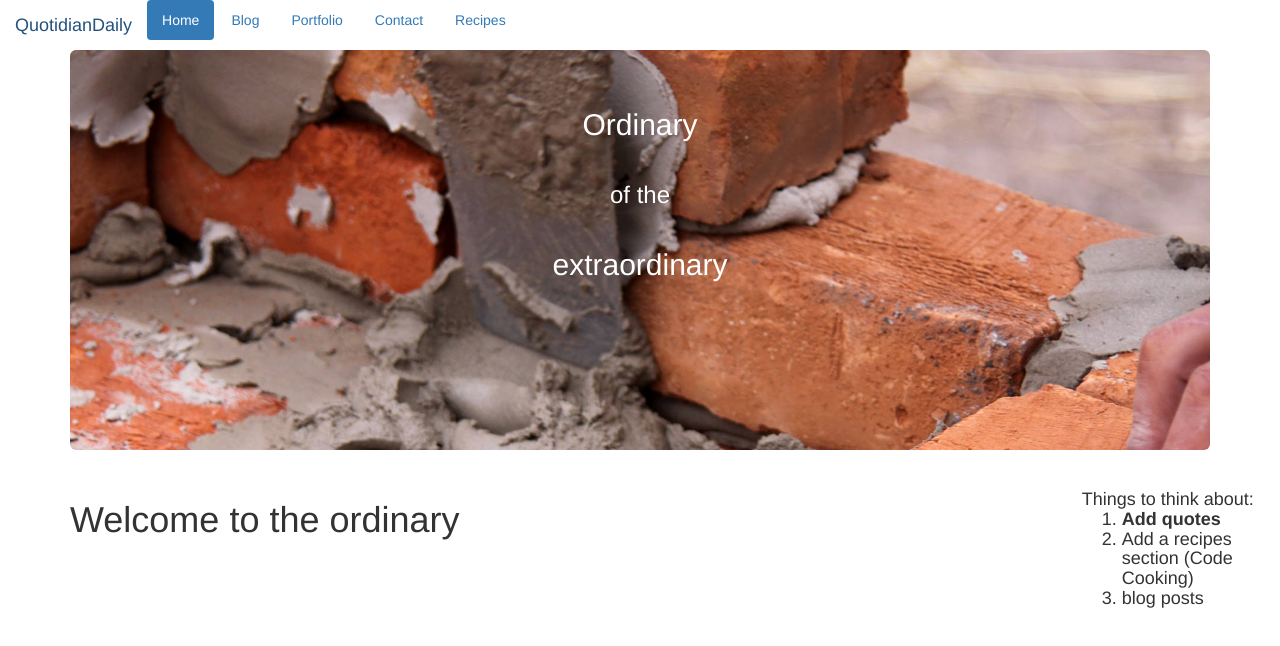
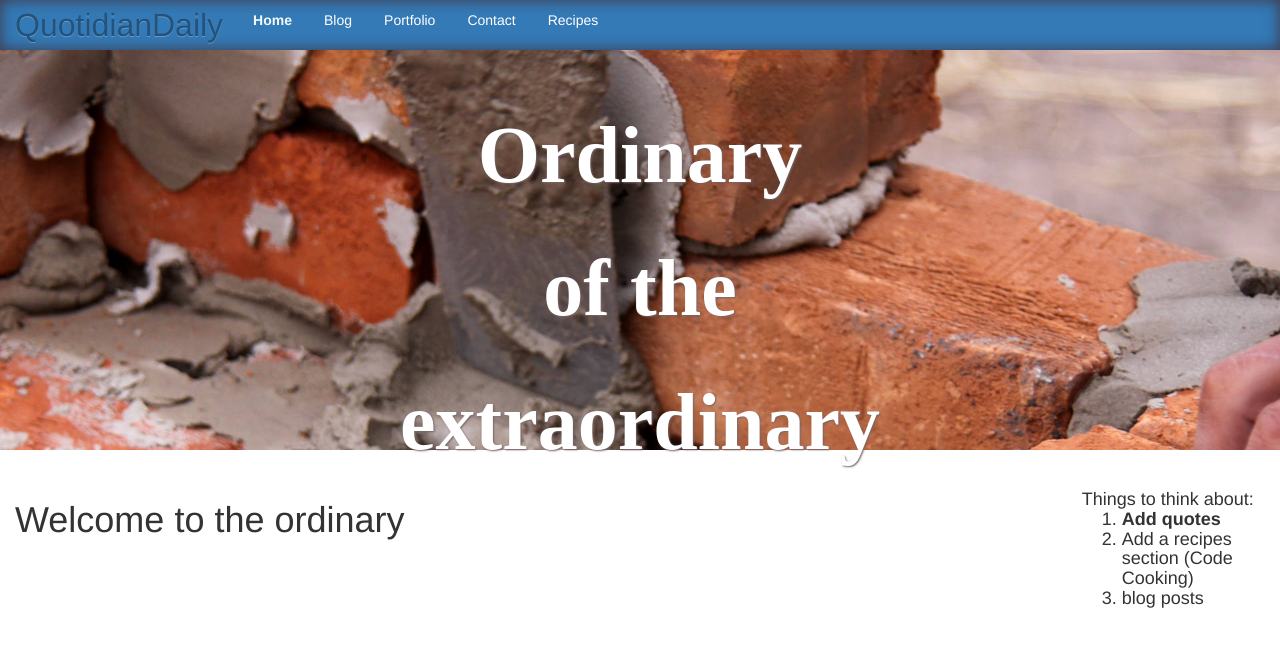
Before and after one commit to thereisryan/quotidian_daily, a plain HTML site: page index.html in a window 1280 px wide. Drawn offline with nearby package versions, Linux system fonts and the light colour scheme.

Commit message:
Updates to menu, hover makes text larger, inset shadow across. Jumbotron text upsized to 80px.

```diff
--- a/css/custom-styles.css
+++ b/css/custom-styles.css
@@ -8,11 +8,48 @@
   background-size: cover;
   height: 50vh;
   color: white;
-  box-shadow: 2px 3px 2px;
   text-align: center;
 }
 
 .jumbotron > h2, h3{
   margin-top: 1%;
   margin-bottom: 1%;
+  font-family: 'Open-sans';
+  font-size:80px;
+  font-weight: 800;
+  text-shadow: 1px 1px 2px rgb(120, 100, 100);
 }
+
+.container {
+  width: 90%;
+  float: left;
+}
+
+nav {
+  -webkit-box-shadow: inset 0px 0px 15px 0px rgba(66,54,66,1);
+-moz-box-shadow: inset 0px 0px 15px 0px rgba(66,54,66,1);
+box-shadow: inset 0px 0px 15px 0px rgba(66,54,66,1);
+}
+
+.navbar-brand {
+  font-size:32px;
+  color: white;
+}
+
+.nav>li>a {
+  color: white;
+
+}
+
+.nav-pills>li.active>a {
+  text-decoration: none;
+  background-color: transparent;
+  opacity: .95;
+  font-weight: 700;
+}
+
+.nav-pills>li>a:hover {
+  background-color: transparent;
+  text-decoration: none;
+  font-weight: 700;
+}
--- a/index.html
+++ b/index.html
@@ -15,7 +15,7 @@
     <title>QuotidianDaily</title>
   </head>
   <body>
-    <nav class="bg-light">
+    <nav class="bg-primary">
       <a class="navbar-brand" href="#">QuotidianDaily</a>
         <ul class="nav nav-pills">
           <li role="presentation" class="active">
@@ -34,12 +34,13 @@
             <a class="nav-link" href="#">Recipes</a>
         </ul>
     </nav>
-    <div class="container">
+    <!--jumbotron-->
     <div class="jumbotron">
       <h2>Ordinary</h2><br>
       <h3>of the</h3><br>
       <h2>extraordinary</h2>
     </div>
+    <div class="container">
     <div class="row">
       <div class="col-md-10">
         <div class="row">
@@ -48,12 +49,14 @@
           </div>
         </div>
       </div>
+      <!--Controls right sb-->
       <div class="col-md-2" id="right-sb">
         <h4>Things to think about:
         <ol>
           <li><strong>Add quotes</strong></li>
           <li>Add a recipes section (Code Cooking)</li>
           <li>blog posts</li>
+        </ol>
       </div>
     </div>
   </div>
@@ -62,5 +65,6 @@
 
 
 
+
   </body>
 </html>
```
Lines whose indentation alone changed are shown as unchanged.
